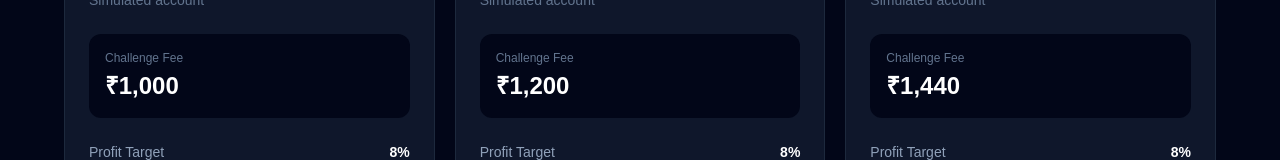
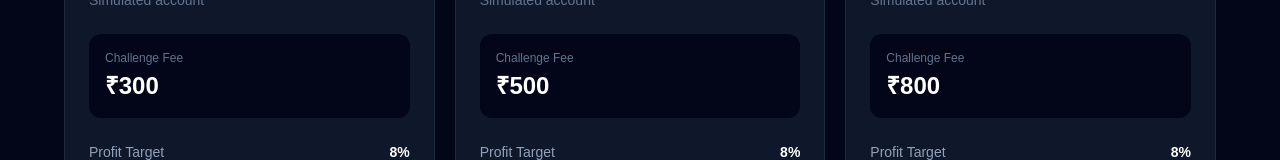
Before and after one commit to digitalnomad2024/tradenova, a Next.js app: page /challenge in a window 1280 px wide. Shown: the part 353-513 px from the top of the page. Built offline with nearby package versions, Linux system fonts and the light colour scheme.

Commit message:
Update challenge and checkout pages

```diff
--- a/app/challenge/page.tsx
+++ b/app/challenge/page.tsx
@@ -7,31 +7,31 @@ const plans = [
     key: "starter",
     name: "Starter",
     account: 3000,
-    fee: 1000,
+    fee: 300,
   },
   {
     key: "basic",
     name: "Basic",
     account: 5000,
-    fee: 1200,
+    fee: 500,
   },
   {
     key: "growth",
     name: "Growth",
     account: 8000,
-    fee: 1440,
+    fee: 800,
   },
   {
     key: "pro",
     name: "Pro",
     account: 10000,
-    fee: 1730,
+    fee: 1000,
   },
   {
     key: "advanced",
     name: "Advanced",
     account: 20000,
-    fee: 2080,
+    fee: 2000,
     bestValue: true,
   },
   {
--- a/app/checkout/page.tsx
+++ b/app/checkout/page.tsx
@@ -12,11 +12,11 @@ const plans: Record<
     fee: string;
   }
 > = {
-  starter: { name: "Starter", account: "₹3,000", fee: "₹1,000" },
-  basic: { name: "Basic", account: "₹5,000", fee: "₹1,200" },
-  growth: { name: "Growth", account: "₹8,000", fee: "₹1,440" },
-  pro: { name: "Pro", account: "₹10,000", fee: "₹1,730" },
-  advanced: { name: "Advanced", account: "₹20,000", fee: "₹2,080" },
+  starter: { name: "Starter", account: "₹3,000", fee: "₹300" },
+  basic: { name: "Basic", account: "₹5,000", fee: "₹500" },
+  growth: { name: "Growth", account: "₹8,000", fee: "₹800" },
+  pro: { name: "Pro", account: "₹10,000", fee: "₹1000" },
+  advanced: { name: "Advanced", account: "₹20,000", fee: "₹2000" },
   elite: { name: "Elite", account: "₹25,000", fee: "₹2,490" },
 };
 
```
